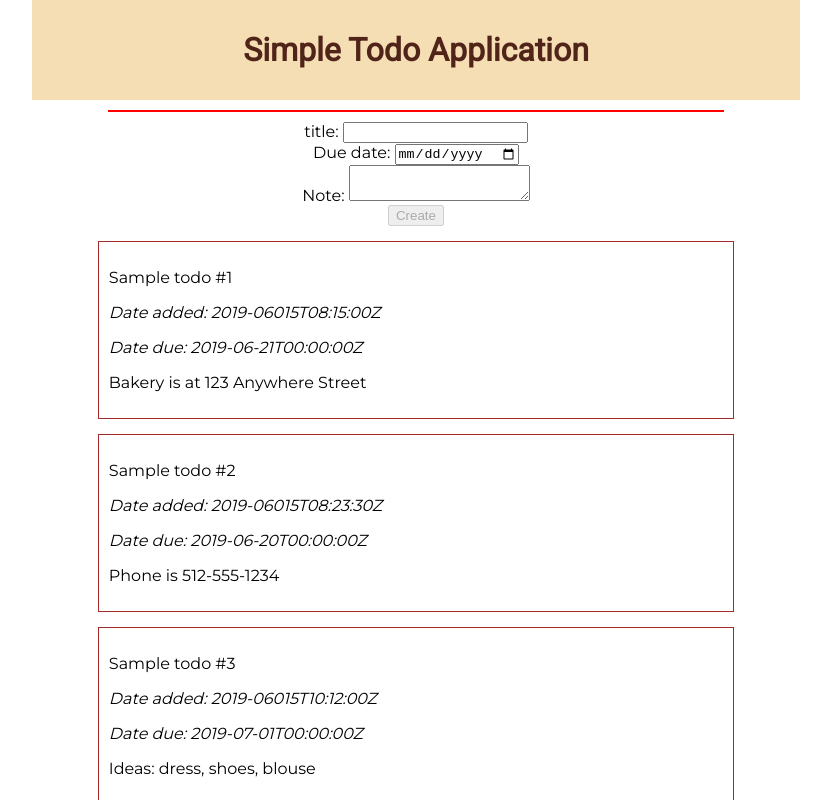
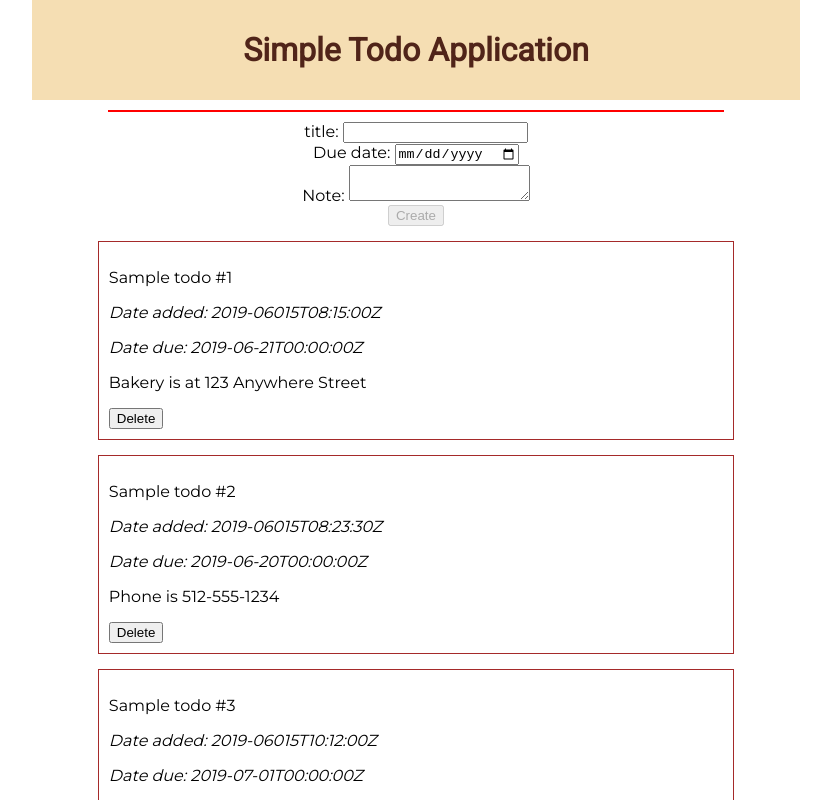
Before and after one commit to Williams-Christopher/todo-sample, a React (Create React App) app: page / in a window 1280 px wide. Shown: the top 800 px of the page, without its empty margins (224-1055 px from the left). Built offline with nearby package versions, Linux system fonts and the light colour scheme; the HTML template or start-up script is replaced by a standard one.

Commit message:
Implements a deleting todo items.

```diff
--- a/src/App.js
+++ b/src/App.js
@@ -29,11 +29,17 @@ class App extends React.Component {
     this.setState({todoList: newTodoList});
   }
 
+  removeTodoItem = itemId => {
+    let newTodoList = this.state.todoList.filter(ti => ti.id !== itemId);
+    this.setState({todoList: newTodoList});
+  }
+
   render() {
     // place state into context
     const contextValue = {
       todoList: this.state.todoList,
       addItem: this.addNewTodoItem,
+      deleteItem: this.removeTodoItem
     }
 
     return (
--- a/src/TodoItem/TodoItem.js
+++ b/src/TodoItem/TodoItem.js
@@ -9,15 +9,18 @@ function TodoItem(props) {
             <p className='todolist_date'>Date added: <time>{props.dateAdded}</time></p>
             <p className='todolist_date'>Date due: <time>{props.dateDue}</time></p>
             <p className='todoitem_note'>{props.note}</p>
+            <button type='button' onClick={e => props.deleteItem(props.id)}>Delete</button>
         </article>
     )
 }
 
 TodoItem.defaultProps = {
+    id: '',
     title: '',
     dateAdded: '',
     dateDue: '',
-    note: ''
+    note: '',
+    deleteItem: () => {}
 }
 
 export default TodoItem;
--- a/src/TodoList/TodoList.js
+++ b/src/TodoList/TodoList.js
@@ -17,10 +17,12 @@ function TodoList() {
                             <li key={t.id}>
                                 <TodoItem
                                     key={t.id}
+                                    id={t.id}
+                                    title={t.title}
                                     dateAdded={t.dateAdded}
                                     dateDue={t.dateDue}
-                                    title={t.title}
                                     note={t.note}
+                                    deleteItem={context.deleteItem}
                                 />
                             </li>
                         )
```
Also changed, not shown: 1 other file (tests, documents, lock files or other folders).
